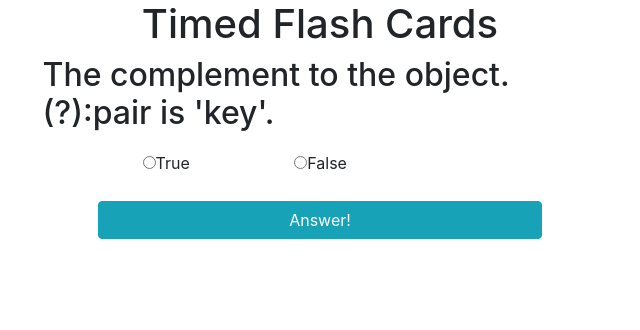
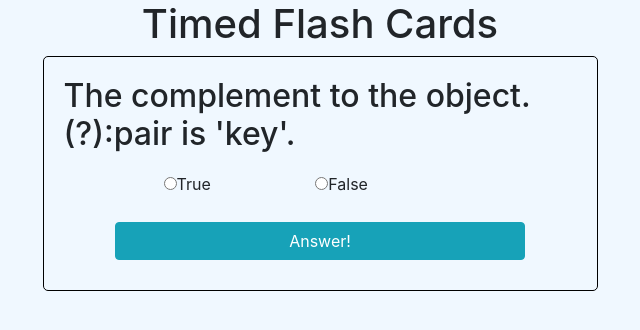
Before and after one commit to misakimichy/timed-flash-cards, a website built with webpack: page src/index.html in a window 1280 px wide. Shown: the whole page, without its empty margins (320-960 px from the left). Built offline with nearby package versions, Linux system fonts and the light colour scheme.

Commit message:
Add result section.

```diff
--- a/src/index.html
+++ b/src/index.html
@@ -20,6 +20,9 @@
           </div>
           <button class="btn btn-info" type="submit">Answer!</button>
         </form>
+        <div class="conter" id="result">
+            "This is the result section!"
+        </div>
     </div>
 </body>
 </html>
--- a/src/styles.css
+++ b/src/styles.css
@@ -1,10 +1,17 @@
+body {
+  background-color: aliceblue;
+}
+
 h1 {
   text-align: center;
 }
 
-form {
+form , #result{
   width: 50%;
   margin: 0 auto;
+  border: 1px solid black;
+  border-radius: 5px;
+  padding: 20px;
 }
 
 label {
@@ -17,3 +24,7 @@ label {
   display: block;
   margin: 10px auto;
 }
+
+#result {
+  display: none;
+}
```
